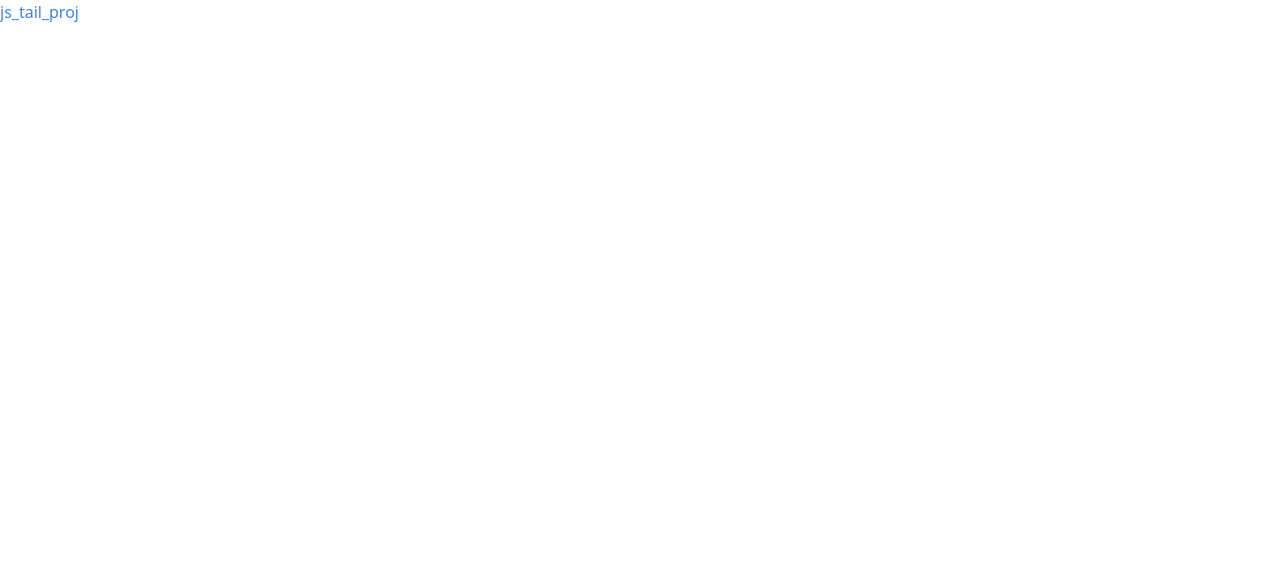
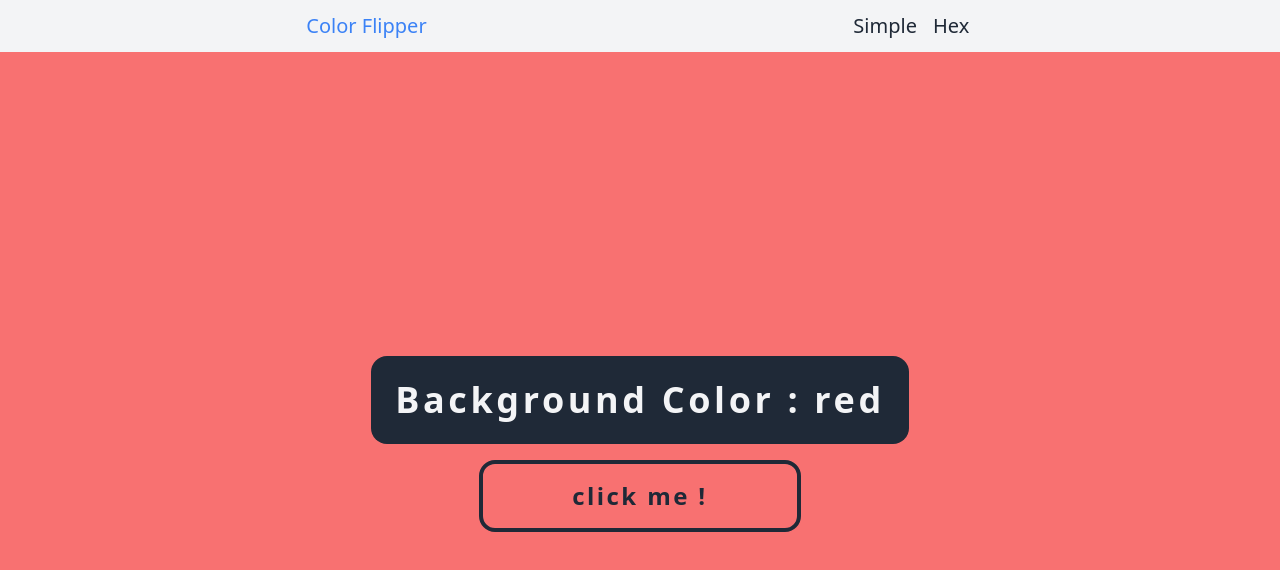
Before and after one commit to walidzlg/js_tail_proj, a website built with Vite: page Color_Flipper/index.html in a window 1280 px wide. Built offline with nearby package versions, Linux system fonts and the light colour scheme.

Commit message:
base style with tailwind

```diff
--- a/Color_Flipper/index.html
+++ b/Color_Flipper/index.html
@@ -8,7 +8,27 @@
   <title>Color_Flipper</title>
 </head>
 <body>
-  <h1 class="text-blue-500">js_tail_proj</h1>
+ <header class=" bg-gray-100 w-full flex  items-center justify-between shadow-md" >
+   <div class="w-1/3  flex items-center justify-end">
+     <h1 class="text-xl font-medium text-blue-500 py-3">Color Flipper</h1>
+   </div>
+   <div class="w-1/3  flex items-center justify-start">
+     <a class="mr-4 text-xl font-normal text-gray-800 hover:text-blue-500 py-3" href="">Simple</a>
+     <a  class="text-xl font-normal text-gray-800 hover:text-blue-500 py-3 " href="">Hex</a>
+   </div>
+ </header>
+ <main class="bg-red-400 h-screen w-full flex flex-col items-center justify-center ">
+
+   <div class="w-min sm:w-max h-full flex items-center justify-center flex-col" >
+       <h2 class="text-gray-100 bg-gray-800 rounded-2xl text-4xl p-6 font-bold tracking-widest">Background Color : <span>red</span> </h2>
+       <button class="tracking-widest text-gray-800 font-bold text-2xl border-gray-800 rounded-2xl  w-3/5 border-4  m-4 p-4
+       hover:bg-gray-800 hover:text-gray-100">click me !</button>
+
+     </div>
+
+
+
+ </main>
   <script src="app.js" ></script>
 </body>
 </html>
```
